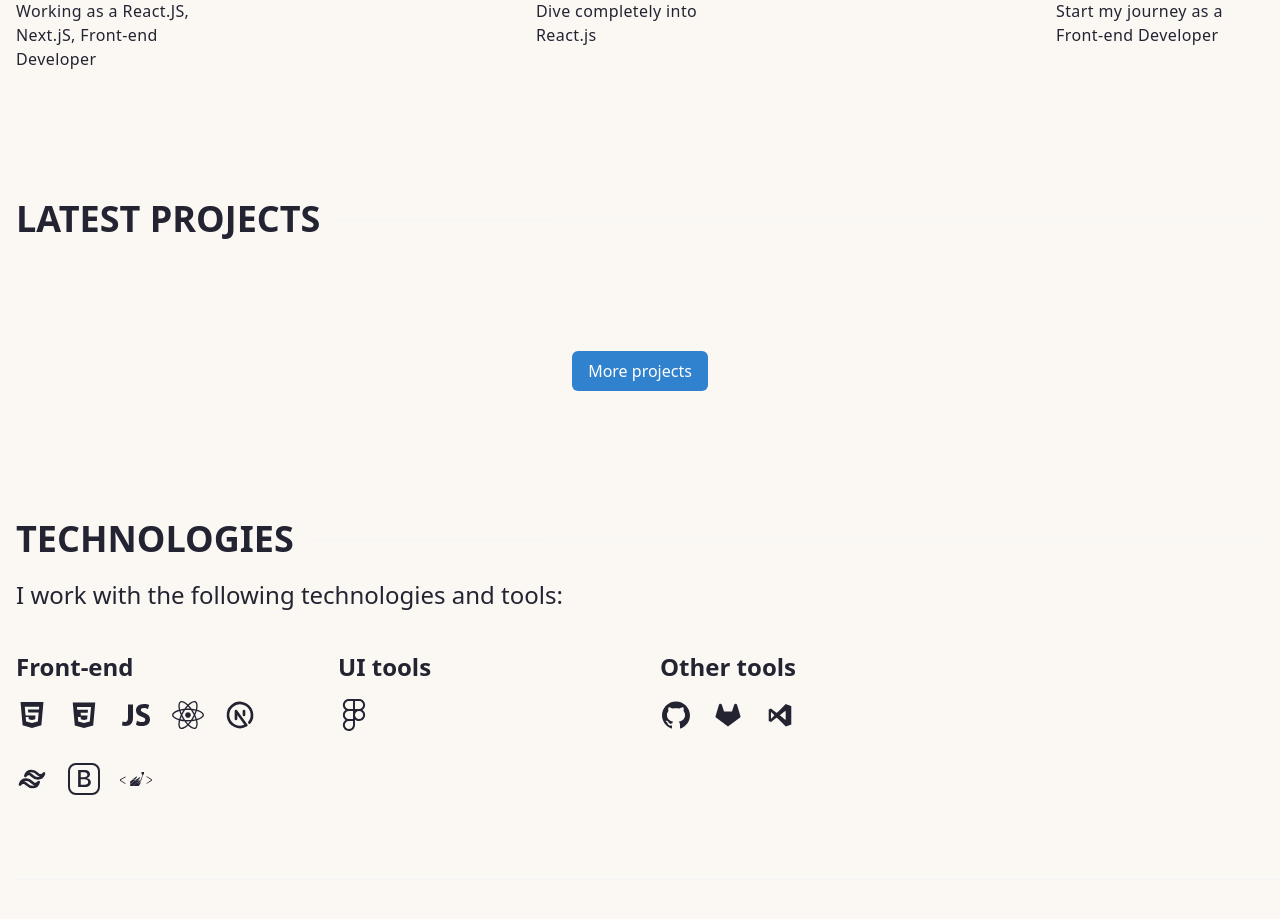
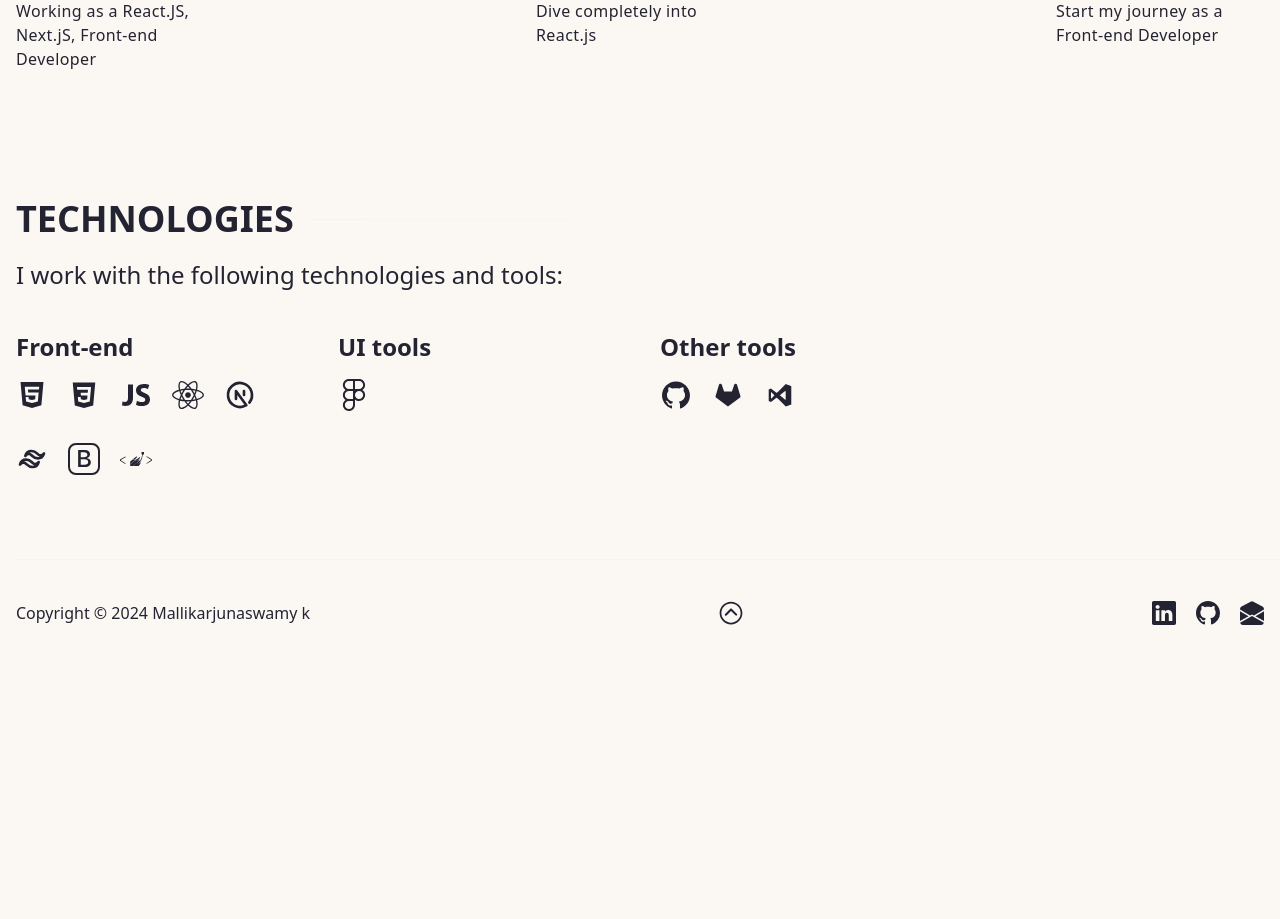
Before and after one commit to mallii-kk/portfolio, a Next.js app: page / in a window 1280 px wide. Shown: the part 960-1879 px from the top of the page. After the commit the page ends 1627 px from the top, so only its background shows below. Built offline with nearby package versions, Linux system fonts and the light colour scheme.

Commit message:
#2 fix empty projrct

```diff
--- a/app/page.js
+++ b/app/page.js
@@ -7,7 +7,7 @@ export default function Page() {
 		<div className="container-md">
 			<WelcomeSection />
 			<AboutSection />
-			<ProjectsSection />
+			{/* <ProjectsSection /> */}
 			<TechnologiesSection />
 		</div>
 	);
```
